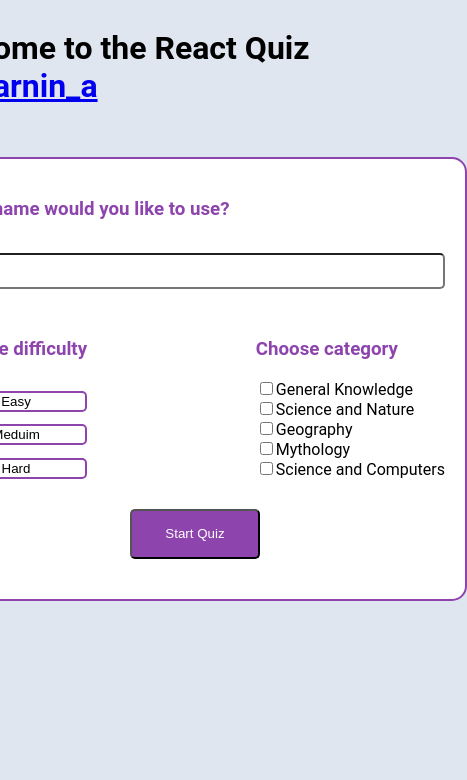
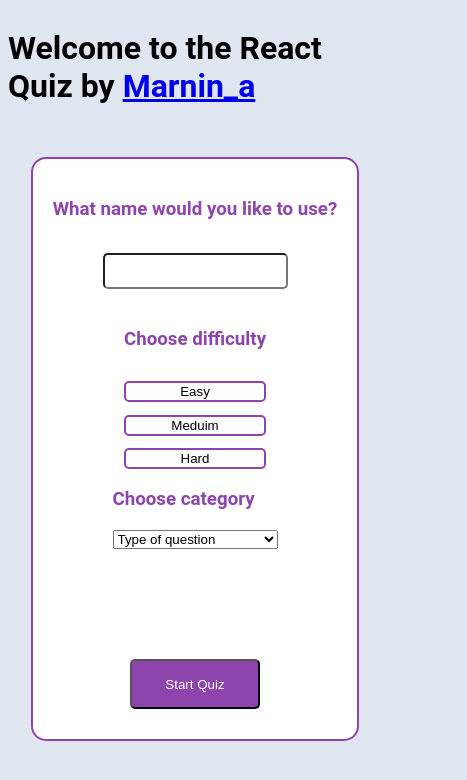
Before and after one commit to Marnin-A/react-quiz, a React (Vite) app: page / in a window 390 px wide. Shown: the top 780 px of the page, 467 px wide, since content can reach past the window. Built offline with nearby package versions, Linux system fonts and the light colour scheme.

Commit message:
Set category and difficulty values to be used in API url

```diff
--- a/src/App.css
+++ b/src/App.css
@@ -29,6 +29,7 @@
 .difficulties-categories {
   display: flex;
   justify-content: space-between;
+  height: 200px;
   margin-top: 10px;
   margin-bottom: 30px;
 }
@@ -36,6 +37,7 @@
   display: flex;
   flex-direction: column;
   justify-content: space-between;
+  margin-top: -10px;
 }
 
 .app-h3 {
@@ -58,3 +60,24 @@
   border-radius: 5px;
   align-self: center;
 }
+
+@media only screen and (max-width: 500px) {
+  .card {
+    display: flex;
+    flex-direction: column;
+    align-items: center;
+    height: max-content;
+    width: max-content;
+  }
+  .difficulties-categories {
+    flex-direction: column;
+    align-items: center;
+    height: max-content;
+  }
+  .difficulties {
+    height: 160px;
+  }
+  .categories {
+    height: 160px;
+  }
+}
--- a/src/App.jsx
+++ b/src/App.jsx
@@ -3,7 +3,24 @@ import "./App.css";
 import Quiz from "./components/card/quiz";
 
 function App() {
-  const [username, setUsername] = useState("Not Marnin");
+  const [username, setUsername] = useState("");
+  const [category, setCategory] = useState("");
+  const [difficulty, setDifficulty] = useState("");
+
+  // Get the users preferred difficulty
+  const getDifficulty = (e) => {
+    console.log(e.target.value);
+    setDifficulty(e.target.value);
+  };
+
+  // Get the users preferred category
+  const getCategory = (e) => {
+    console.log(e.target.value);
+    setCategory(e.target.value);
+  };
+
+  // Define the URL
+  let URL = `https://opentdb.com/api.php?amount=1&category=${category}&difficulty=${difficulty}&type=multiple`;
   return (
     <div className="App">
       <h1>
@@ -12,41 +29,77 @@ function App() {
       </h1>
       <div className="card">
         <h3 className="app-h3">What name would you like to use?</h3>
-        <input className="name-input" type="text" />
+        {/* Get user's name to be used later on */}
+        <input
+          className="name-input"
+          type="text"
+          value={username}
+          onInput={(e) => {
+            setUsername(e.target.value);
+          }}
+        ></input>
+
+        {/* Create a div for the user to select their preferred difficulty and question category */}
         <div className="difficulties-categories">
           <div className="difficulties">
-            <h3 className="app-h3">Choose difficulty</h3>
-            <button className="difficulty-btn">Easy</button>
-            <button className="difficulty-btn">Meduim</button>
-            <button className="difficulty-btn">Hard</button>
+            <h3 value="" className="app-h3">
+              Choose difficulty
+            </h3>
+            <button
+              value="easy"
+              className="difficulty-btn"
+              onClick={getDifficulty}
+            >
+              Easy
+            </button>
+            <button
+              value="medium"
+              className="difficulty-btn"
+              onClick={getDifficulty}
+            >
+              Meduim
+            </button>
+            <button
+              value="hard"
+              className="difficulty-btn"
+              onClick={getDifficulty}
+            >
+              Hard
+            </button>
           </div>
           <div className="categories">
             <h3 className="app-h3">Choose category</h3>
-            <div>
-              <input type="checkbox" name="general-knowledge" id="" />
-              <label for="">General Knowledge</label>
-            </div>
-            <div>
-              <input type="checkbox" name="science-and-nature" id="" />
-              <label for="">Science and Nature</label>
-            </div>
-            <div>
-              <input type="checkbox" name="geography" id="" />
-              <label for="">Geography</label>
-            </div>
-            <div>
-              <input type="checkbox" name="mythology" id="" />
-              <label for="">Mythology</label>
-            </div>
-            <div>
-              <input type="checkbox" name="science-and-computers" id="" />
-              <label for="">Science and Computers</label>
-            </div>
+            <select
+              name=""
+              id="categories"
+              value={category}
+              onChange={getCategory}
+            >
+              <option value="questions" key="0">
+                Type of question
+              </option>
+              <option value="9">General Knowledge</option>
+
+              <option value="17">Science and Nature</option>
+
+              <option value="22">Geography</option>
+
+              <option value="20">Mythology</option>
+
+              <option value="18">Science and Computers</option>
+            </select>
           </div>
         </div>
-        <button id="start-quiz">Start Quiz</button>
+        <button
+          id="start-quiz"
+          onClick={() => {
+            console.log(username);
+          }}
+        >
+          Start Quiz
+        </button>
 
-        {/* <Quiz /> */}
+        {/* <Quiz username={username} /> */}
       </div>
     </div>
   );
```
